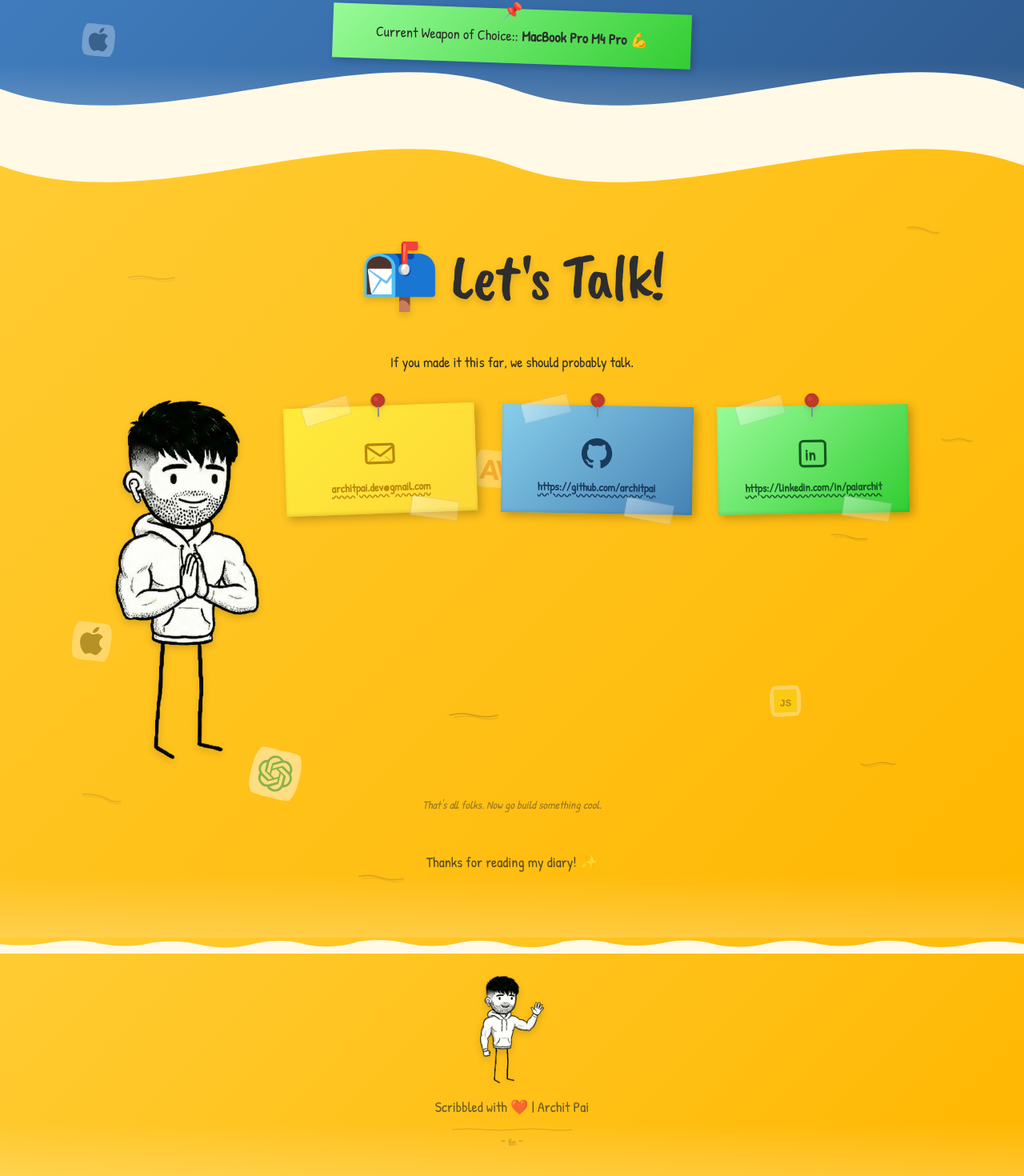
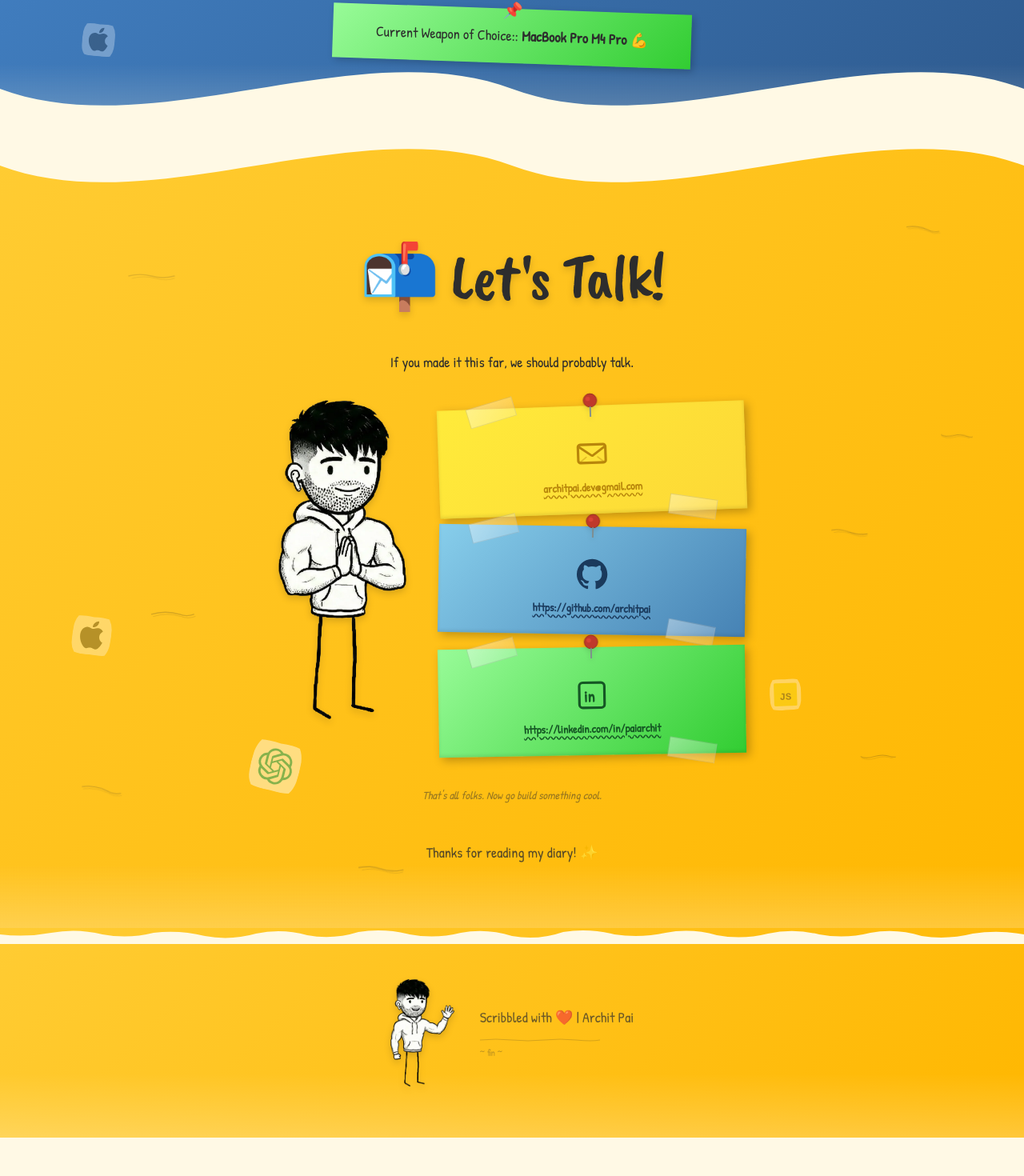
Before and after one commit to architpai/diary-of-archit, a Next.js app: page / in a window 1280 px wide. Shown: the part 7099-8569 px from the top of the page at 80% size. After the commit the page ends 8521 px from the top, so only its background shows below. Built offline with nearby package versions, Linux system fonts and the light colour scheme; a web font is replaced by a local one.

Commit message:
refine: stack contact cards vertically, avatar-left layout for footer
Contact section: avatar on left, cards stacked vertically on right
for better horizontal/vertical balance. Footer: same layout principle,
remove jiggle animation, add breathing room above content.

```diff
--- a/components/Contact.tsx
+++ b/components/Contact.tsx
@@ -183,20 +183,20 @@ export default function Contact() {
             {t('contact.message')}
           </motion.p>
 
-          <div className="flex flex-col md:flex-row items-start gap-8">
+          <div className="flex flex-col md:flex-row items-center md:items-start justify-center gap-6 md:gap-10">
             {/* Namaste Avatar */}
             <motion.div
-              className="flex-shrink-0 self-center md:self-auto"
-              initial={shouldReduceMotion ? false : { opacity: 0, x: -50 }}
+              className="flex-shrink-0"
+              initial={shouldReduceMotion ? false : { opacity: 0, x: -30 }}
               whileInView={{ opacity: 1, x: 0 }}
               viewport={{ once: true }}
-              transition={shouldReduceMotion ? { duration: 0 } : { duration: 0.8, ease: 'easeOut' }}
+              transition={shouldReduceMotion ? { duration: 0 } : { duration: 0.6, ease: 'easeOut' }}
             >
-              <Avatar pose="namaste" width={180} height={235} className="drop-shadow-lg" />
+              <Avatar pose="namaste" width={160} height={208} className="drop-shadow-lg" />
             </motion.div>
 
-            {/* 3 Contact Cards Grid */}
-            <div className="flex-1 grid grid-cols-1 md:grid-cols-3 gap-8">
+            {/* 3 Contact Cards — stacked vertically */}
+            <div className="w-full max-w-sm flex flex-col gap-4">
               {/* Email — yellow */}
               <ContactCard
                 href={`mailto:${content.contact.email}`}
--- a/components/DiaryFooter.tsx
+++ b/components/DiaryFooter.tsx
@@ -19,7 +19,7 @@ export default function DiaryFooter() {
   }
 
   return (
-    <footer className="relative pt-4 pb-12 overflow-hidden section-yellow">
+    <footer className="relative pt-4 pb-16 overflow-hidden section-yellow">
       {/* Torn paper edge at top */}
       <div className="absolute top-0 left-0 right-0" style={{ height: '20px', overflow: 'hidden' }}>
         <svg
@@ -36,21 +36,9 @@ export default function DiaryFooter() {
       </div>
 
       {/* Content */}
-      <div className="relative z-10 flex flex-col items-center pt-8">
-        {/* Waving avatar */}
-        <motion.div
-          className="mb-4"
-          animate={
-            shouldReduceMotion
-              ? undefined
-              : { rotate: [0, -5, 5, -3, 0] }
-          }
-          transition={
-            shouldReduceMotion
-              ? undefined
-              : { duration: 2.5, repeat: Infinity, ease: 'easeInOut', repeatDelay: 1 }
-          }
-        >
+      <div className="relative z-10 flex flex-col md:flex-row items-center md:items-center justify-center gap-4 md:gap-8 pt-12 px-4">
+        {/* Waving avatar — left side */}
+        <div className="flex-shrink-0">
           <Image
             src="/avatar/waving_pose.webp"
             alt="Waving goodbye"
@@ -58,11 +46,11 @@ export default function DiaryFooter() {
             height={104}
             className="object-contain drop-shadow-lg"
           />
-        </motion.div>
+        </div>
 
-        {/* Sign-off text */}
+        {/* Sign-off text — right side */}
         <motion.div
-          className="text-center"
+          className="text-center md:text-left"
           initial={shouldReduceMotion ? false : { opacity: 0, y: 15 }}
           whileInView={{ opacity: 1, y: 0 }}
           viewport={{ once: true }}
@@ -75,7 +63,7 @@ export default function DiaryFooter() {
           </p>
 
           {/* Notebook rule line under the text */}
-          <div className="mx-auto mt-3 mb-2" style={{ width: '150px', height: '2px' }}>
+          <div className="mx-auto md:mx-0 mt-3 mb-2" style={{ width: '150px', height: '2px' }}>
             <svg viewBox="0 0 150 4" className="w-full">
               <path
                 d="M0 2 Q20 0 40 2 Q60 4 80 2 Q100 0 120 2 Q140 4 150 2"
```
